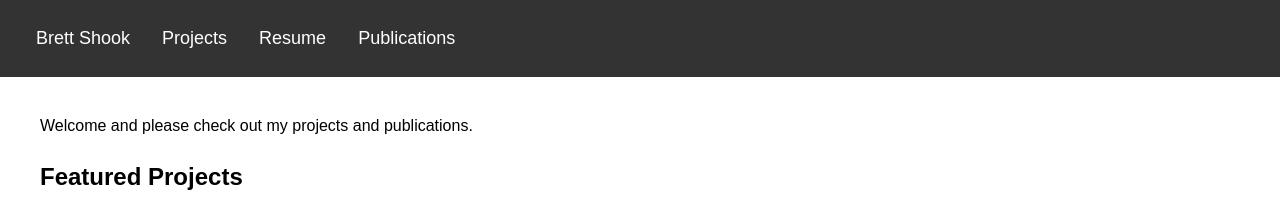
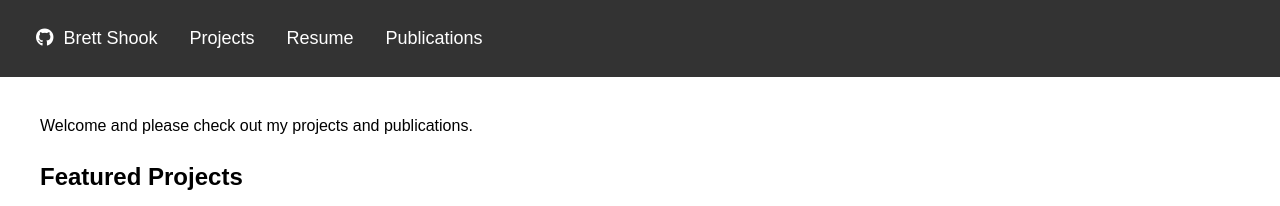
Before and after one commit to bwshook/bwshook.github.io, a plain HTML site: page index.html in a window 1280 px wide. Shown: the top 206 px of the page. Drawn offline with Linux system fonts and the light colour scheme.

Commit message:
Add gh icon

```diff
--- a/index.html
+++ b/index.html
@@ -5,6 +5,8 @@
     <meta name="viewport" content="width=device-width, initial-scale=1.0">
     <title>Brett Shook - Personal Website</title>
     <link rel="stylesheet" href="styles.css">
+    <!-- Font Awesome for icons -->
+    <link rel="stylesheet" href="https://cdnjs.cloudflare.com/ajax/libs/font-awesome/6.4.0/css/all.min.css">
     <style>
         /* Project card styles */
         .projects-grid {
@@ -66,7 +68,7 @@
 </head>
 <body>
     <div class="navbar">
-        <a href="https://github.com/bwshook">Brett Shook</a>
+        <a href="https://github.com/bwshook"><i class="fab fa-github"></i> Brett Shook</a>
         <a href="projects/">Projects</a>
         <a href="resume/">Resume</a>
         <a href="publications/">Publications</a>
--- a/styles.css
+++ b/styles.css
@@ -24,6 +24,10 @@ body {
 .navbar a:hover {
     background-color: #ddd;
     color: black;
+}
+
+.navbar a i {
+    margin-right: 5px;
 }
 
 .content {
```
Also changed, not shown: projects/index.html (+3 -1 lines).
